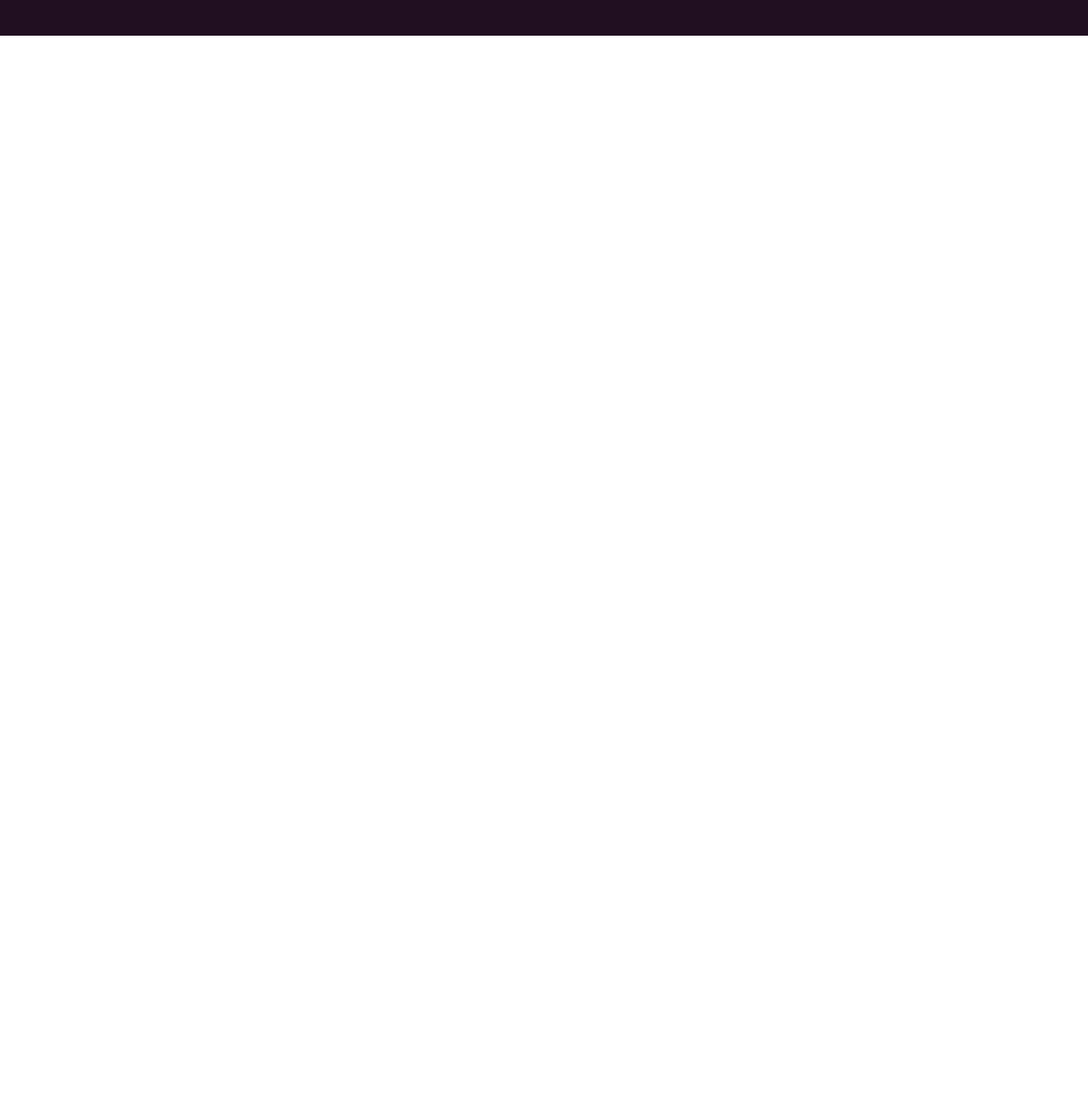
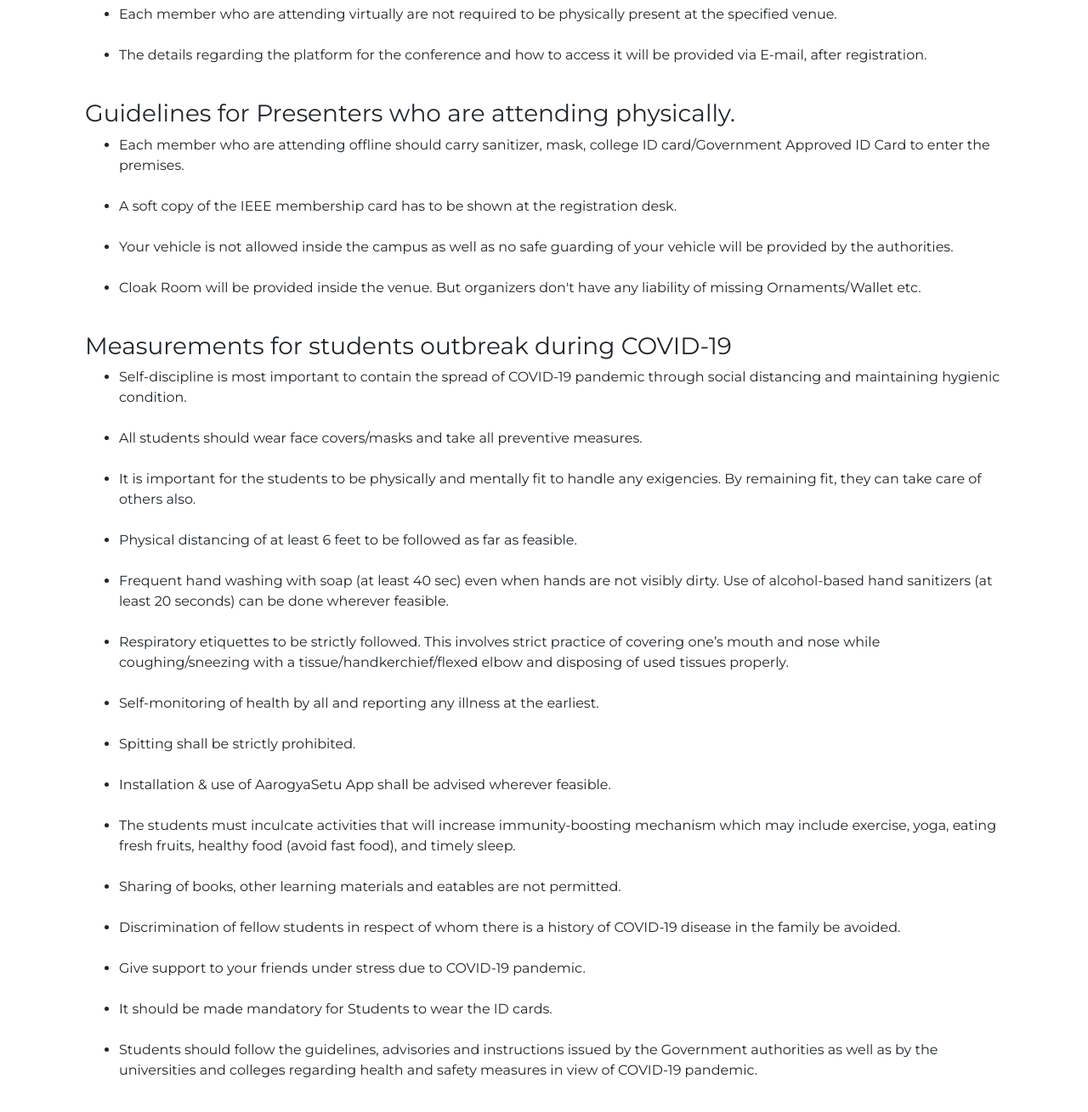
Before and after one commit to JoelMathewV/iprecon-2021-ieee-sb-cek.github.io, a plain HTML site: page registration.html in a window 1280 px wide. Shown: the part 1051-2360 px from the top of the page at 85% size. Before the commit the page ends 1093 px from the top, so only its background shows below. Drawn offline with nearby package versions, Linux system fonts and the light colour scheme; files whose address does not match are found by name.

Commit message:
update registration.html

```diff
--- a/registration.html
+++ b/registration.html
@@ -108,7 +108,6 @@
                 <h6 class="text-center" style="margin-top: 35px; font-weight: bolder;">&#10229 Scroll the Table right and left &#10230</h6>
             </div>
             <hr>
-            <!--
             <div class="container">
                 <div class="col-md-12">
                     <div class="row">
@@ -116,28 +115,92 @@
 
                     <br><br><br>
                     <ul>
-                        <li>Due to the COVID-19 pandemic, condsidering the present situation, the conference will be held virtually and the presenters are not required to be physically present at the previously specified venue.</li>
+                        <li>Due to the COVID-19 pandemic, condsidering the present situation, the conference will be held in hybrid mode by following all the required measurements given below which is declared globally.</li>
                         <br>
-                        <li>The details regarding the platform for the virtual conference and how to access it will be provided via E-mail, after registration.</li>
-                        <br>
+                        <!--li>The details regarding the platform for the virtual conference and how to access it will be provided via E-mail, after registration.</li>
+                        <br-->
                         <li><strong>Attendee Registration</strong> includes access to all <strong>technical sessions</strong> and <strong>keynotes</strong>.</li>
 
                         </ul>
                         </div>
 
                     <div class="row">
+                        <h3>Guidelines for Presenters who are not attending physically.</h3>
+
+                    <br>
+                    <ul>
+                        <li>Each member who are attending virtually are not required to be physically present at the specified venue.</li>
+                        <br>
+                        <li>The details regarding the platform for the conference and how to access it will be provided via E-mail, after registration.</li>
+                    <br>
+
+                    </ul>
+                    </div>
+                    <div class="row">
+                        <h3>Guidelines for Presenters who are attending physically.</h3>
+
+                    <br>
+                    <ul>
+                        <li>Each member who are attending offline should carry sanitizer, mask, college ID card/Government Approved ID Card to enter the premises.</li>
+                    <br>
+                        <li>A soft copy of the IEEE membership card has to be shown at the registration desk.</li>
+                    <br>
+                        <li>Your vehicle is not allowed inside the campus as well as no safe guarding of your vehicle will be provided by the authorities.</li>
+                    <br>
+                        <li>Cloak Room will be provided inside the venue. But organizers don't have any liability of missing Ornaments/Wallet etc.</li>
+                      <br>
+                    </ul>
+                    </div>
+                    <div class="row">
+                        <h3>Measurements for students outbreak during COVID-19</h3>
+
+                    <br>
+                    <ul>
+                        <li>Self-discipline is most important to contain the spread of COVID-19 pandemic through social distancing and maintaining hygienic condition.</li>
+                        <br>
+                        <li>All students should wear face covers/masks and take all preventive measures.</li>
+                         <br>
+                        <li>It is important for the students to be physically and mentally fit to handle any exigencies. By remaining fit, they can take care of others also.</li>
+                        <br>
+                        <li>Physical distancing of at least 6 feet to be followed as far as feasible.</li>
+                        <br>
+                        <li>Frequent hand washing with soap (at least 40 sec) even when hands are not visibly dirty. Use of alcohol-based hand sanitizers (at least 20 seconds) can be done wherever feasible.</li>
+                        <br>
+                        <li>Respiratory etiquettes to be strictly followed. This involves strict practice of covering one’s mouth and nose while coughing/sneezing with a tissue/handkerchief/flexed elbow and disposing of used tissues properly.</li>
+                         <br>
+                        <li>Self-monitoring of health by all and reporting any illness at the earliest.</li>
+                        <br>
+                        <li>Spitting shall be strictly prohibited.</li>
+                        <br>
+                        <li>Installation & use of AarogyaSetu App shall be advised wherever feasible.</li>
+                        <br>
+                        <li>The students must inculcate activities that will increase immunity-boosting mechanism which may include exercise, yoga, eating fresh fruits, healthy food (avoid fast food), and timely sleep.</li>
+                        <br>
+                        <li>Sharing of books, other learning materials and eatables are not permitted.</li>
+                        <br>
+                        <li>Discrimination of fellow students in respect of whom there is a history of COVID-19 disease in the family be avoided.</li>
+                        <br>
+                        <li>Give support to your friends under stress due to COVID-19 pandemic.</li>
+                        <br>
+                        <li>It should be made mandatory for Students to wear the ID cards.</li>
+                        <br>
+                        <li>Students should follow the guidelines, advisories and instructions issued by the Government authorities as well as by the universities and colleges regarding health and safety measures in view of COVID-19 pandemic.</li>
+                      <br>
+                    </ul>
+                    </div>
+                    <div class="row">
                         <h2>Registration Guidelines For Authors</h2>
 
-                    <br><br><br>
+                    <br>
                     <ul>
                         <li>Each paper must be covered by a full IEEE member or Non-Member registration fee by one of the authors.</li>
 
                     <br>
-                        <li>IEEE members are requested to provide the IEEE membership number during the online registration process if registering under IEEE category. Authors claiming subsidized registration fees as IEEE members need to mail their IEEE membership card, active at the time of conference registration to iprecon2020@gmail.com, failing which they will be required to pay the applicable balance registration fee of the relevant category.</li>
+                        <li>IEEE members are requested to provide the IEEE membership number during the online registration process if registering under IEEE category. Authors claiming subsidized registration fees as IEEE members need to mail their IEEE membership card, active at the time of conference registration to iprecon2021@gmail.com, failing which they will be required to pay the applicable balance registration fee of the relevant category.</li>
 
 
                     <br>
-                        <li>Students need to mail their valid student ID card to iprecon2020@gmail, if registering under student category failing which they will be required to pay the applicable balance registration fee of the relevant category.</li>
+                        <li>Students need to mail their valid student ID card to iprecon2021@gmail, if registering under student category failing which they will be required to pay the applicable balance registration fee of the relevant category.</li>
 
                     <br>
 
@@ -145,7 +208,7 @@
 
 
                     <br>
-                        <li>All correspondence regarding your registration for IPRECON2020 should contain your Paper ID, and registration confirmation number</li>
+                        <li>All correspondence regarding your registration for IPRECON2021 should contain your Paper ID, and registration confirmation number</li>
                     </ul>
                     </div>
 
@@ -155,7 +218,7 @@
 
                     <br><br><br>
                     <ul>
-                        <li>In case an author wants to cancel the registration, refund of registration fee will be made after deduction of cancellation charge (50% of the registration fees), if written notification is received before 1-October-2020. No refunds will be made after this date. Cancellation must be notified to the organizers in writing by sending e-mail to iprecon2020@gmail.com.</li>
+                        <li>In case an author wants to cancel the registration, refund of registration fee will be made after deduction of cancellation charge (50% of the registration fees), if written notification is received before 1-September-2021. No refunds will be made after this date. Cancellation must be notified to the organizers in writing by sending e-mail to iprecon2021@gmail.com.</li>
                     <br>
 
                         <li>All bank service charges and all administration fees will be deducted from the refund. Note that for administrative reasons, refund will be done only after the conference.</li>
@@ -165,7 +228,7 @@
                      </ul>
                      </div>
 
-                     <div class="row">
+                     <!--div class="row">
 
                         <h3>Registration Steps</h3><br>
                      </div>
@@ -191,9 +254,9 @@
                     </div>
 
                         <li>Enter attendee details. The first attendee is considered as the registering author.  Please take extreme care to provide Correct paper ID.  Click 'Continue' and check all the information provided in the payment page, Click 'Proceed to Pay'</li>
-                    </ul>
+                    </ul-->
                 </div>
-            </div>-->
+            </div>
     </div>
     <div class="footer-clean" style="color: rgb(255,255,255);background-color: #210F21;margin-top: 65px;">
         <footer>
```
